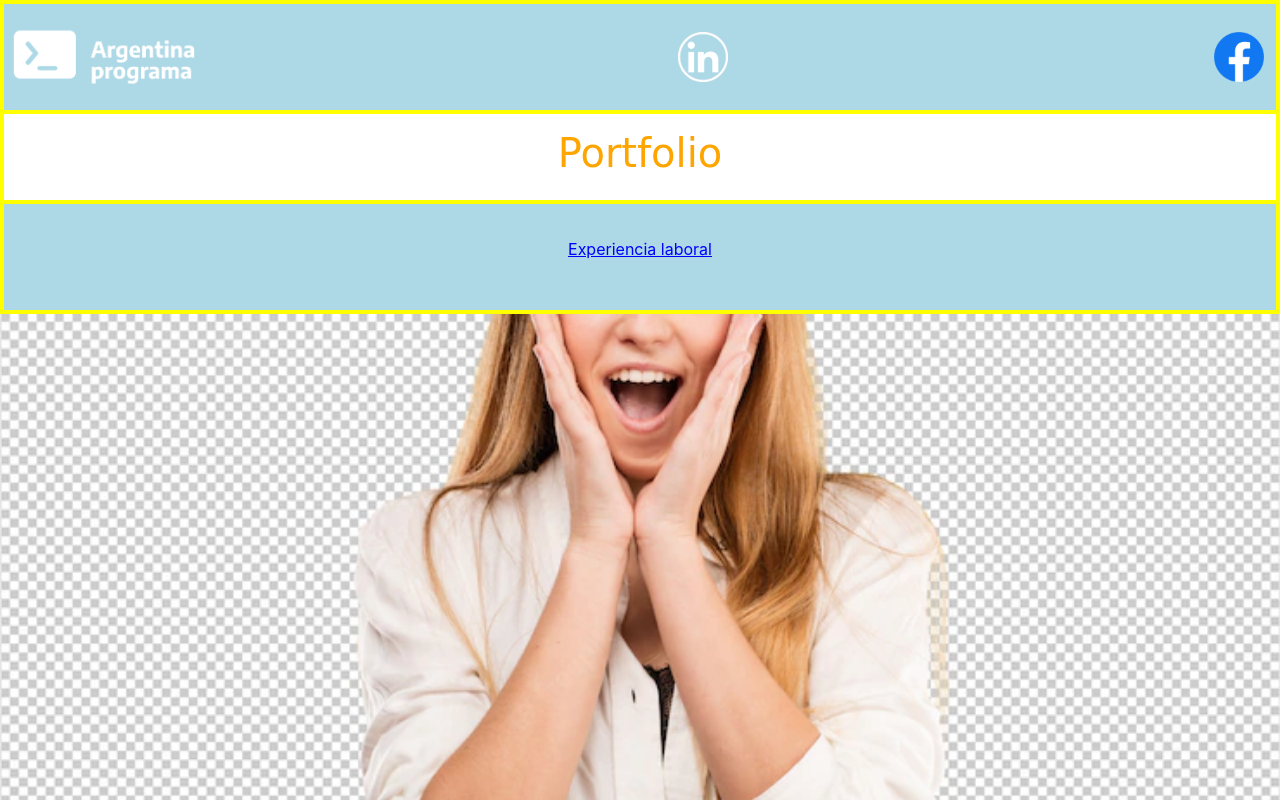
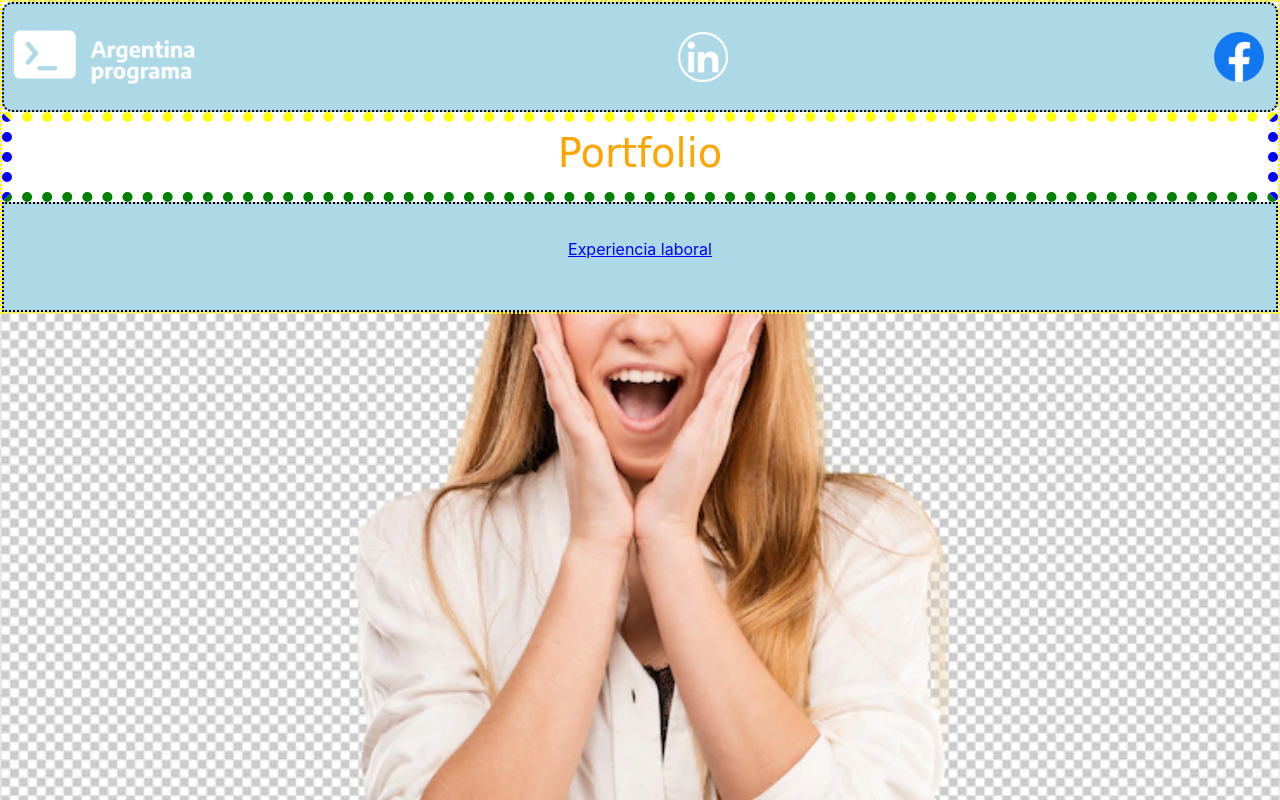
Before and after one commit to SantiagoTonda/Git, a plain HTML site: page index.html in a window 1280 px wide. Drawn offline with nearby package versions, Linux system fonts and the light colour scheme.

Commit message:
cambio en styles.css

```diff
--- a/styles.css
+++ b/styles.css
@@ -1,5 +1,5 @@
 body{
-    border: 2px solid yellow;
+    border: 2px dotted yellow;
     background: #000 url(background.png) no-repeat top scroll;
     background-size: cover;
   /*background-color: black;
@@ -15,7 +15,8 @@ h1{
 }
 
 .header{
-    border: 2px solid yellow;
+    border: 2px dotted black;
+    border-radius: 10px;
     background-color: lightblue;
     height: 110px;
     display: flex;
@@ -29,7 +30,8 @@ h1{
 }
 
 .header2{
-    border: 2px solid yellow;
+    border: 10px dotted;
+    border-color: yellow blue green;
     background-color: white;;
     height: 90px;
     align-items: center;
@@ -38,7 +40,7 @@ h1{
 }
 
 .header3{
-    border: 2px solid yellow;
+    border: 2px dotted black;
     color: blue;
     background-color: lightblue;
     height: 110px;
```
